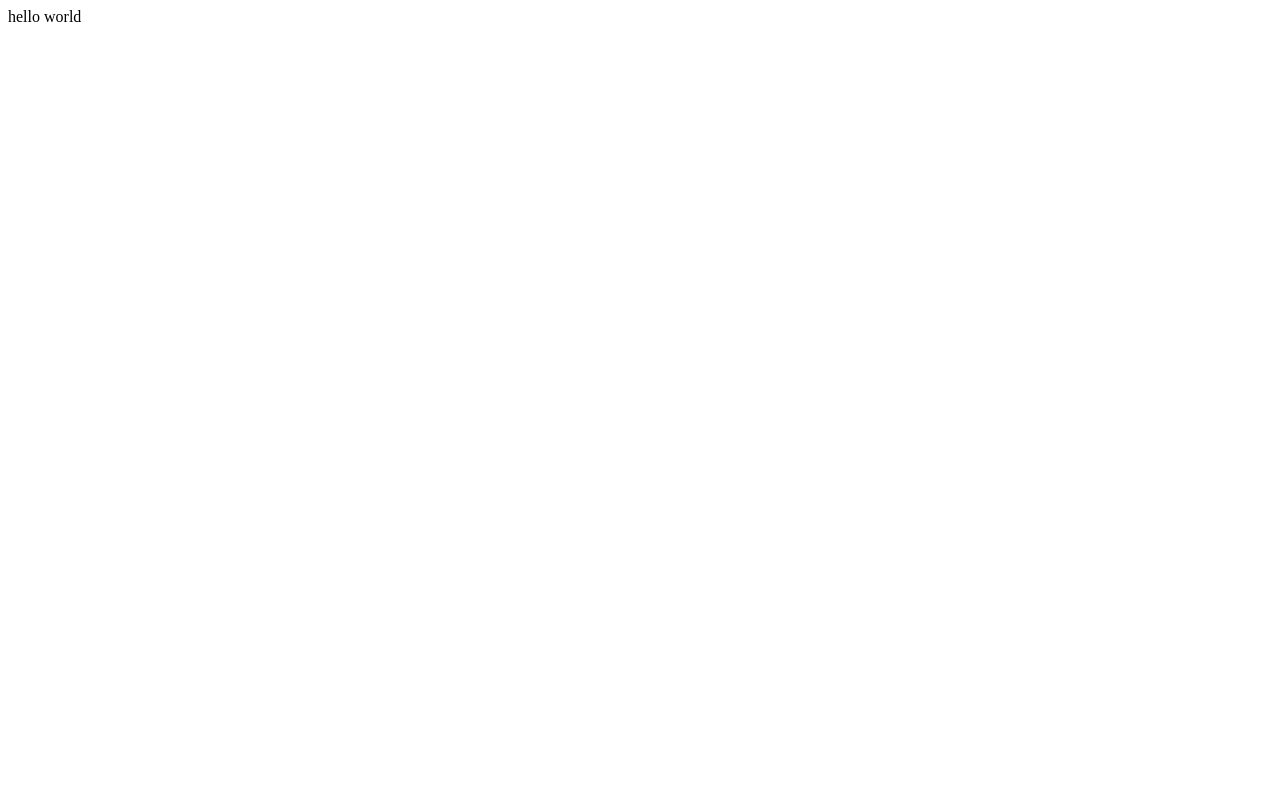
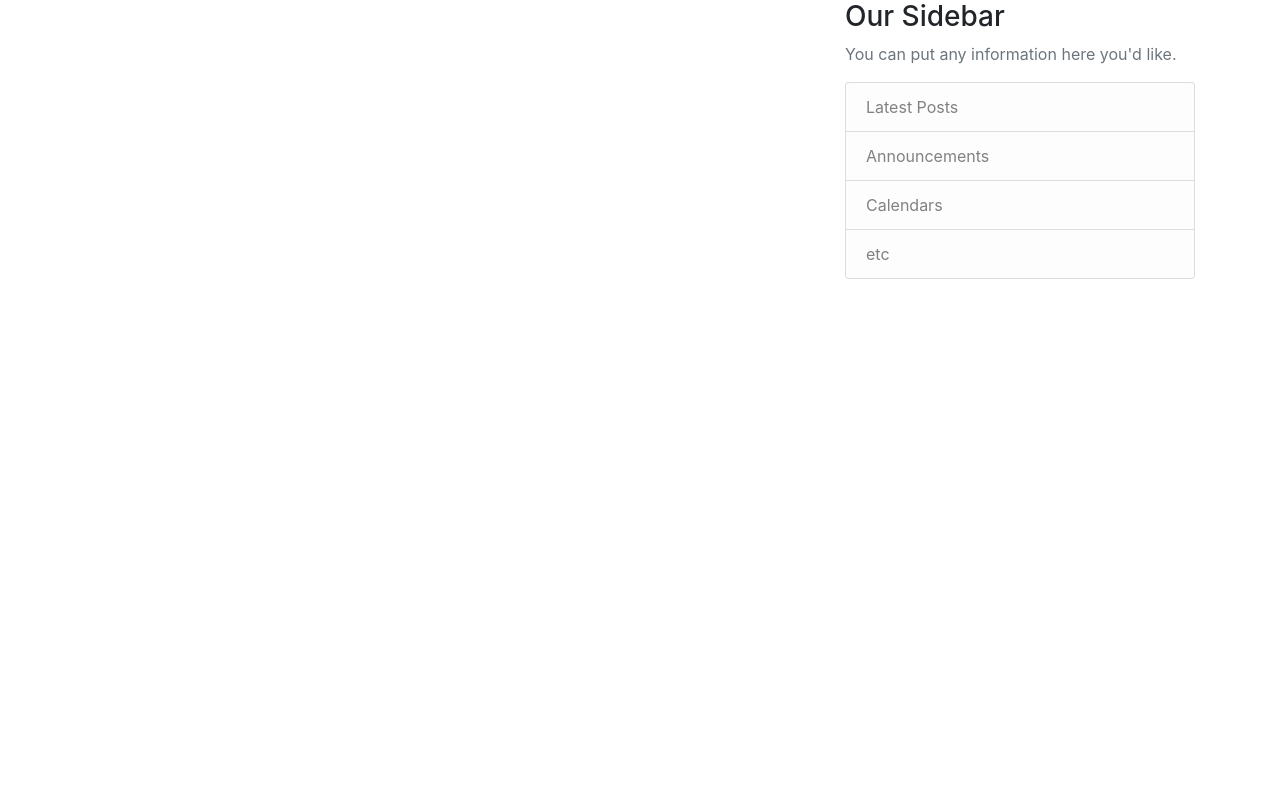
Before and after one commit to sirubell/mochi, a Flask app: page / in a window 1280 px wide. Before the commit the page is almost empty. Run offline with Flask 2, Linux system fonts and the light colour scheme; parts of the project's set-up code (start-up, migrations or seed data) failed here and were passed over; some libraries are stand-ins or nearby versions.

Commit message:
get_templates

```diff
--- a/backend/backend/__init__.py
+++ b/backend/backend/__init__.py
@@ -1,4 +1,5 @@
 from flask import Flask
+from flask.templating import render_template
 from flask_bcrypt import Bcrypt
 from flask_login.utils import login_required
 from flask_restful import Api, Resource, reqparse
@@ -7,7 +8,7 @@ from backend.config import Config
 from flask_login import LoginManager
 
 
-app = Flask(__name__)
+app = Flask(__name__, template_folder='../templates')
 api = Api(app)
 db = SQLAlchemy(app)
 bcrypt = Bcrypt(app)
@@ -22,7 +23,8 @@ login_manager.login_message = '該網頁需要登入才能瀏覽'
 
 @app.route('/')
 def home():
-    return "hello world"
+    return render_template("home.html")
+    # return "home"
 
 
 from backend.models import User
--- a/backend/backend/routes.py
+++ b/backend/backend/routes.py
@@ -133,7 +133,8 @@ class status(Resource):
 
 class signup(Resource):
     def get(self):
-        return render_template("signup.html")
+        #return 'Signup'
+        return render_template("register.html")
         # get 註冊畫面
     def post(self):
         if current_user.is_authenticated:
--- a/backend/templates/layout.html
+++ b/backend/templates/layout.html
@@ -27,12 +27,11 @@
           <div class="collapse navbar-collapse" id="navbarToggle">
             <div class="navbar-nav mr-auto">
               <a class="nav-item nav-link" href="{{ url_for('home') }}">Home</a>
-              <a class="nav-item nav-link" href="{{ url_for('about') }}">About</a>
             </div>
             <!-- Navbar Right Side -->
             <div class="navbar-nav">
               <a class="nav-item nav-link" href="{{ url_for('login') }}">Login</a>
-              <a class="nav-item nav-link" href="{{ url_for('register') }}">Register</a>
+              <a class="nav-item nav-link" href="{{ url_for('signup') }}">Register</a>
             </div>
           </div>
         </div>
```
